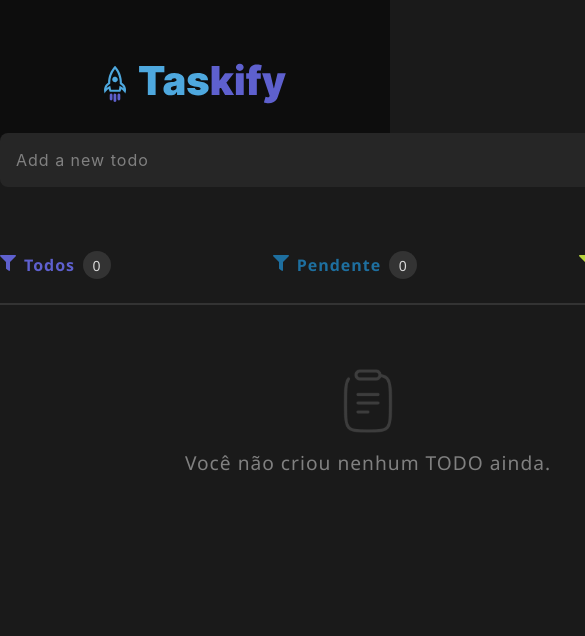
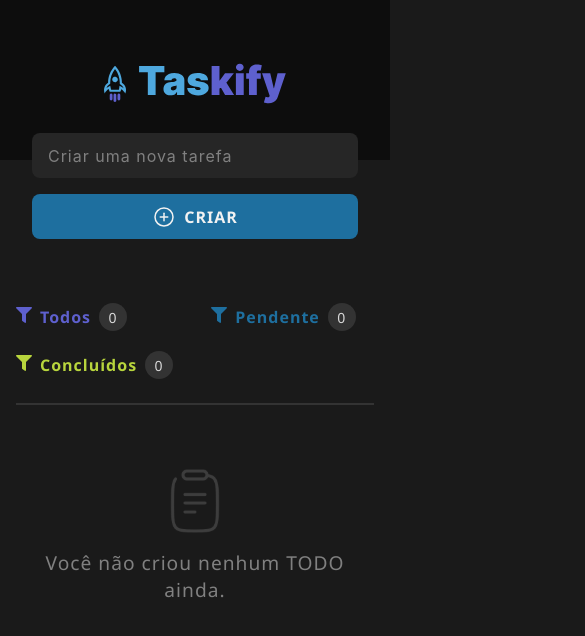
Before and after one commit to duccini/taskify-frontend, a React (Vite) app: page /home in a window 390 px wide. Both pictures are taken after typing "Sample", "Sample123" into the empty fields and a click on the button "Entrar". Shown: the top 636 px of the page, 585 px wide, since content can reach past the window. Built offline with nearby package versions, Linux system fonts and the light colour scheme.

Commit message:
feito responsividade página home

```diff
--- a/src/components/Header/index.jsx
+++ b/src/components/Header/index.jsx
@@ -4,7 +4,7 @@ import logo from "../../assets/logo.svg";
 export function Header() {
   return (
     <div className={styles.header}>
-      <img src={logo} alt="Ignite ToDoList" />
+      <img src={logo} alt="Guilherme Duccini - Teste Taskify" />
     </div>
   );
 }
--- a/src/components/Header/styles.module.css
+++ b/src/components/Header/styles.module.css
@@ -8,3 +8,6 @@
   justify-content: center;
   align-items: center;
 }
+
+@media only screen and (min-width: 1280px) {
+}
--- a/src/components/Home/index.tsx
+++ b/src/components/Home/index.tsx
@@ -1,5 +1,5 @@
 import "../../styles/global.css";
-import styles from "./styles.module.css";
+
 import { Header } from "../Header";
 import { TodoInput } from "../TodoInput";
 import { TodosList } from "../TodosList";
@@ -69,7 +69,7 @@ export function Home() {
   }
 
   return (
-    <div className={styles.appContainer}>
+    <div>
       <Header />
       <TodoInput onCreateTodo={createTodoItem} />
       <TodosList
--- a/src/components/Home/styles.module.css
+++ /dev/null
@@ -1,2 +0,0 @@
-.appContainer {
-}
--- a/src/components/TodoInput/index.jsx
+++ b/src/components/TodoInput/index.jsx
@@ -27,7 +27,7 @@ export function TodoInput({ onCreateTodo }) {
           <input
             type="text"
             value={todo}
-            placeholder="Add a new todo"
+            placeholder="Criar uma nova tarefa"
             onChange={(e) => setTodo(e.target.value)}
           />
           <button>
--- a/src/components/TodoInput/styles.module.css
+++ b/src/components/TodoInput/styles.module.css
@@ -1,17 +1,12 @@
 .todoInputContainer {
-  width: 736px;
-  height: 54px;
-
-  margin: 0 auto;
+  margin: 0 32px;
   margin-top: -27px;
 }
 
 .todoInput {
-  width: 100%;
-
-  display: grid;
-  grid-template-columns: auto 100px;
-  grid-gap: 0.5rem;
+  display: flex;
+  flex-direction: column;
+  gap: 16px;
 }
 
 .todoInput input {
@@ -20,9 +15,9 @@
   border: none;
   border-radius: 8px;
 
-  height: 54px;
+  height: 45px;
 
-  padding: 0 1rem;
+  padding: 0 16px;
 
   color: var(--gray-100);
 }
@@ -37,7 +32,7 @@
   background: var(--blue-500);
   border-radius: 8px;
 
-  height: 54px;
+  height: 45px;
 
   color: var(--gray-100);
 
@@ -56,3 +51,31 @@
 .todoInput button:hover {
   background: var(--blue-200);
 }
+
+@media only screen and (min-width: 1280px) {
+  .todoInputContainer {
+    width: 736px;
+    height: 54px;
+
+    margin: 0 auto;
+    margin-top: -27px;
+  }
+
+  .todoInput {
+    width: 100%;
+
+    display: grid;
+    grid-template-columns: auto 100px;
+    grid-gap: 0.5rem;
+  }
+
+  .todoInput input {
+    height: 54px;
+
+    padding: 0 1rem;
+  }
+
+  .todoInput button {
+    height: 54px;
+  }
+}
--- a/src/components/TodosList/styles.module.css
+++ b/src/components/TodosList/styles.module.css
@@ -1,6 +1,8 @@
 .todosListContainer {
-  width: 736px;
-  margin: 0 auto;
+  width: 100%;
+
+  padding: 0 1rem;
+
   margin-top: 4rem;
 }
 
@@ -8,8 +10,9 @@
   padding-bottom: 1.5rem;
   border-bottom: 2px solid var(--gray-400);
 
-  display: flex;
-  justify-content: space-between;
+  display: grid;
+  grid-template-columns: auto auto;
+  grid-gap: 20px;
 }
 
 .inProgressTodos,
@@ -93,3 +96,21 @@
 .showTodos {
   padding: 1.5rem 0;
 }
+
+@media only screen and (min-width: 1280px) {
+  .todosListContainer {
+    width: 736px;
+    margin: 0 auto;
+    margin-top: 4rem;
+
+    padding: 0;
+  }
+
+  .todosListContainer header {
+    padding-bottom: 1.5rem;
+    border-bottom: 2px solid var(--gray-400);
+
+    display: flex;
+    justify-content: space-between;
+  }
+}
```
Also changed, not shown: 1 other file (tests, documents, lock files or other folders).
